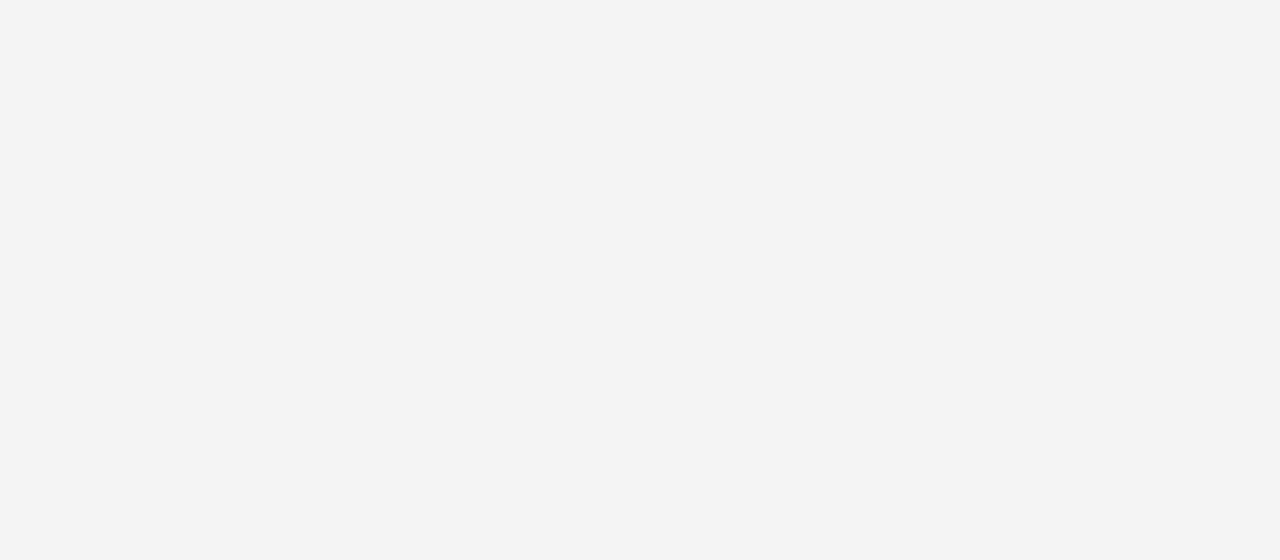
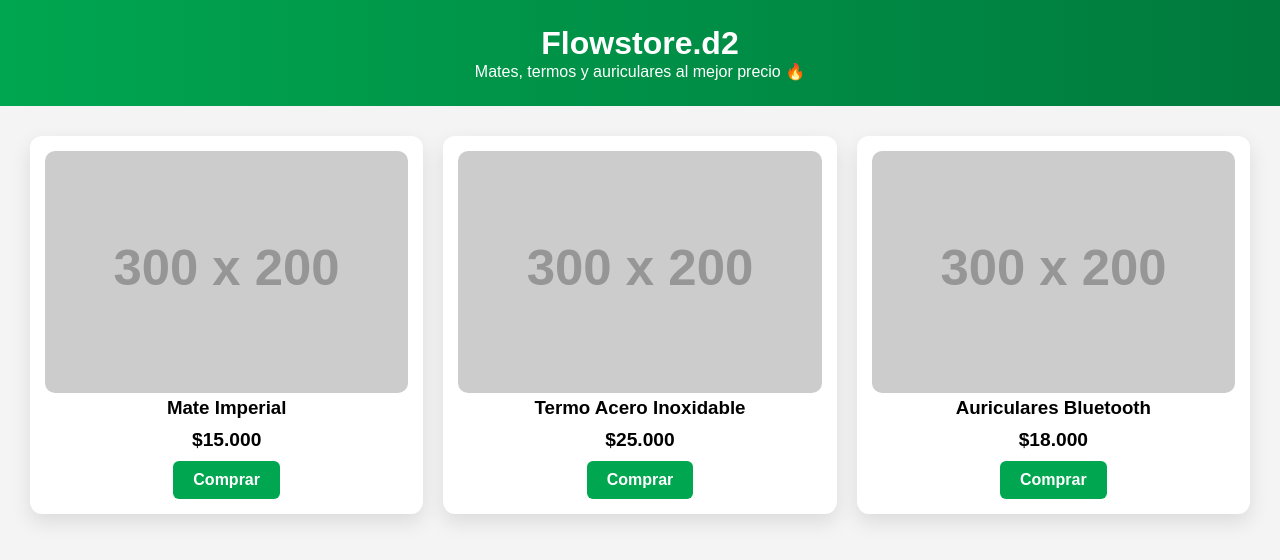
Before and after one commit to dylancrovamp/Flowstore.d2, a plain HTML site: page index.html in a window 1280 px wide. Drawn offline with Linux system fonts and the light colour scheme; placeholder pictures from the web are drawn by us.

Commit message:
index.html

```diff
--- a/index.html
+++ b/index.html
@@ -3,7 +3,7 @@
 <head>
   <meta charset="UTF-8">
   <meta name="viewport" content="width=device-width, initial-scale=1.0">
-<title>FlowStore.d2</title>
+  <title>Flowstore.d2</title>
 
   <style>
     * {
@@ -13,29 +13,25 @@
     }
 
     body {
-    font-family: 'Arial', sans-serif;
+      font-family: Arial, sans-serif;
       background: #f4f4f4;
     }
 
     header {
-    background: linear-gradient(90deg, #000000, #333333);
+      background: linear-gradient(90deg, #00a650, #007a3d);
       color: white;
       text-align: center;
       padding: 25px;
     }
 
-header h1 {
-    font-size: 2rem;
-}
-
-.productos {
+    .container {
+      padding: 30px;
       display: grid;
       grid-template-columns: repeat(auto-fit, minmax(250px, 1fr));
       gap: 20px;
-    padding: 30px;
     }
 
-.producto {
+    .product {
       background: white;
       padding: 15px;
       border-radius: 12px;
@@ -44,26 +40,68 @@ header h1 {
       transition: transform 0.3s;
     }
 
-.producto:hover {
+    .product:hover {
       transform: scale(1.05);
     }
 
-.producto img {
+    .product img {
       width: 100%;
       border-radius: 10px;
     }
 
-.precio {
+    .price {
       font-size: 1.2rem;
       font-weight: bold;
       margin: 10px 0;
     }
 
-.boton {
+    .btn {
       display: inline-block;
       padding: 10px 20px;
       background: #00a650;
       color: white;
       text-decoration: none;
       border-radius: 6px;
-    font-weight
+      font-weight: bold;
+    }
+
+    .btn:hover {
+      background: #007a3d;
+    }
+  </style>
+</head>
+
+<body>
+
+  <header>
+    <h1>Flowstore.d2</h1>
+    <p>Mates, termos y auriculares al mejor precio 🔥</p>
+  </header>
+
+  <div class="container">
+
+    <div class="product">
+      <img src="https://via.placeholder.com/300x200" alt="Mate">
+      <h3>Mate Imperial</h3>
+      <p class="price">$15.000</p>
+      <a href="#" class="btn">Comprar</a>
+    </div>
+
+    <div class="product">
+      <img src="https://via.placeholder.com/300x200" alt="Termo">
+      <h3>Termo Acero Inoxidable</h3>
+      <p class="price">$25.000</p>
+      <a href="#" class="btn">Comprar</a>
+    </div>
+
+    <div class="product">
+      <img src="https://via.placeholder.com/300x200" alt="Auriculares">
+      <h3>Auriculares Bluetooth</h3>
+      <p class="price">$18.000</p>
+      <a href="#" class="btn">Comprar</a>
+    </div>
+
+  </div>
+
+</body>
+</html>
```
Lines whose indentation alone changed are shown as unchanged.
